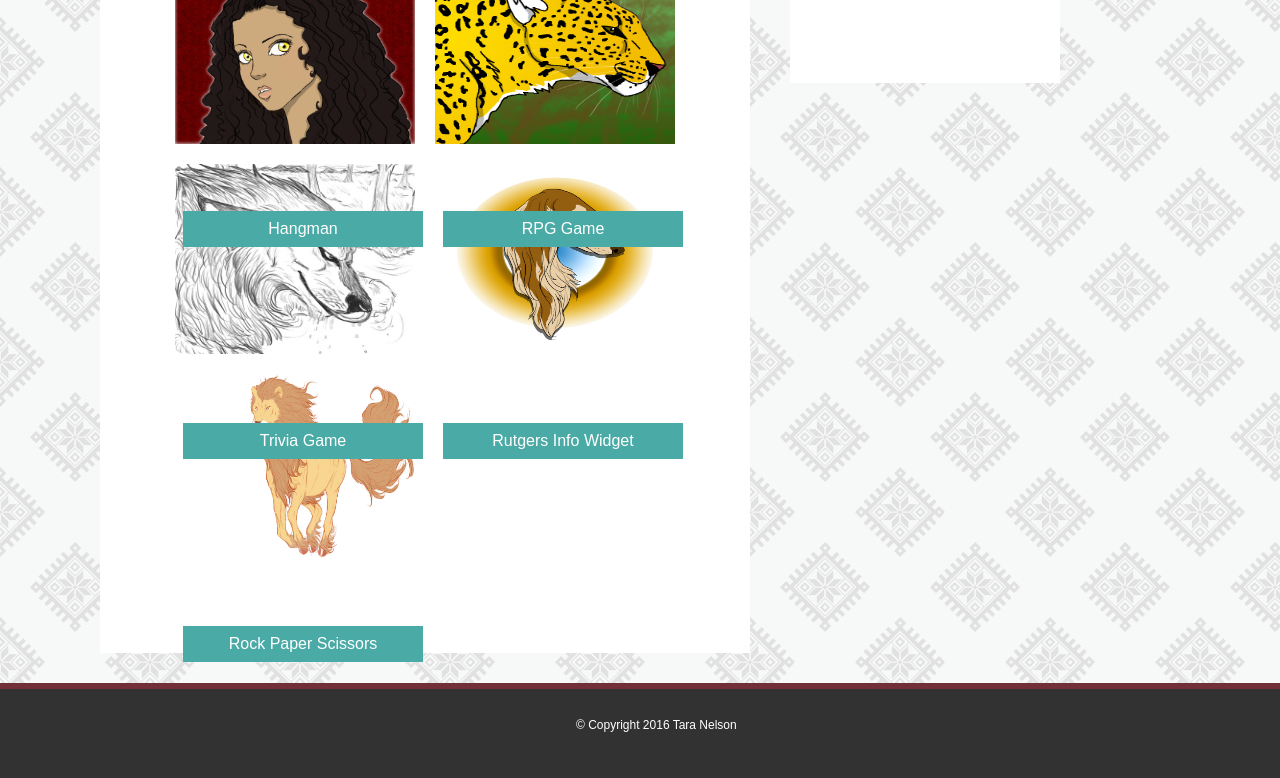
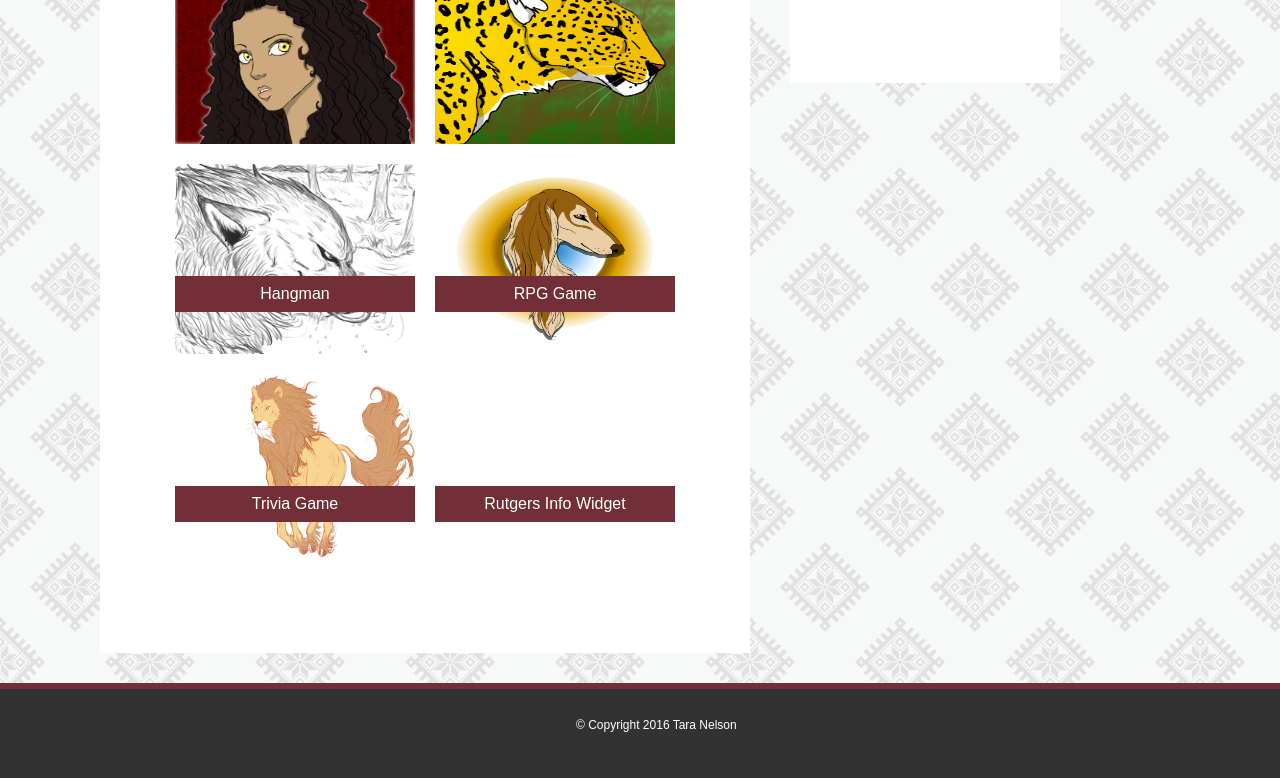
Before and after one commit to Saluki-scribe/Basic-Portfolio, a plain HTML site: page portfolio.html in a window 1280 px wide. Shown: the part 238-1016 px from the top of the page. Drawn offline with Linux system fonts and the light colour scheme.

Commit message:
Realigned portfolio page. Took float out of header.

```diff
--- a/assets/css/style.css
+++ b/assets/css/style.css
@@ -31,11 +31,12 @@ p {
     float: left;
 }
 
-/*Header and Nav Bar*/
+/*HEADER and Nav Bar*/
 
 header {
     background-color: white;
     height: 40px;
+    width: 100%;
     padding-bottom: 37px;
     margin: 0;
 }
@@ -53,14 +54,15 @@ header {
 
 .menu-item {
     width: 15%;
-    float: left;
-    clear: right;
+    /*float: left;*/
+    /*clear: left;*/
     margin: 30px 15px;
 }
 
 #menu-item-push {
-    float: right;
-    margin-right: 150px;
+    /*float: right;*/
+    margin-right: 250px;
+    padding-right: -200px;
 }
 
 .border-item {
@@ -164,34 +166,34 @@ header {
     width: 240px;
     text-align: center;
     color: white;
-    background-color: #4aaaa5;
+    background-color: #722f37;
 }
 
 
 #text-block-1 {
     position: absolute;
-    left: 183px;
-    bottom: 315px;
+    left: 175px;
+    bottom: 250px;
 }
 #text-block-2 {
     position: absolute;
-    left: 443px;
-    bottom: 315px;
+    left: 435px;
+    bottom: 250px;
 }
 #text-block-3 {
     position: absolute;
-    left: 183px;
-    bottom: 103px;
+    left: 175px;
+    bottom: 40px;
 }
 #text-block-4 {
     position: absolute;
-    left: 443px;
-    bottom: 103px;
+    left: 435px;
+    bottom: 40px;
 }
 #text-block-5 {
     position: absolute;
-    left: 183px;
-    bottom: -100px;
+    left: 175px;
+    bottom: -170px;
 }
 
 /*CONTACT Main Content Section*/
```
